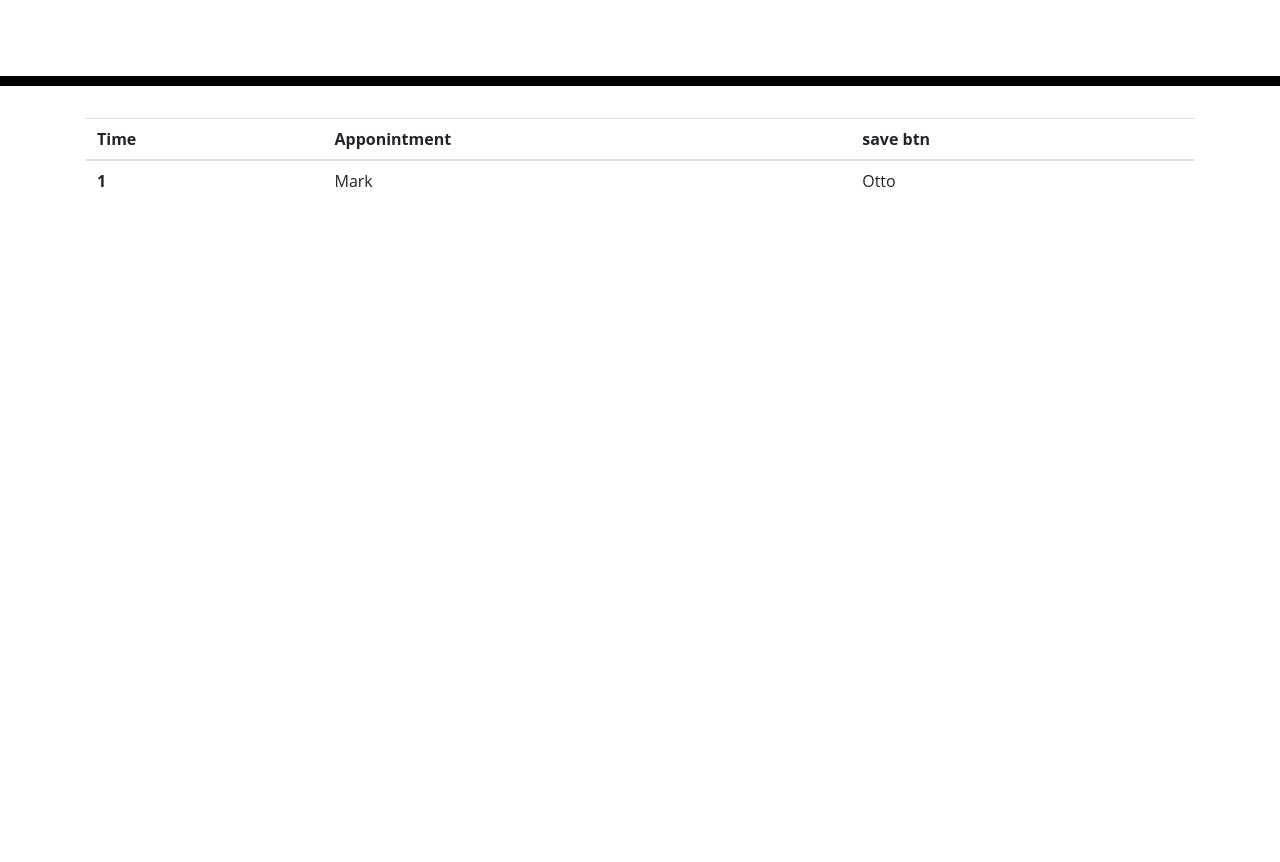
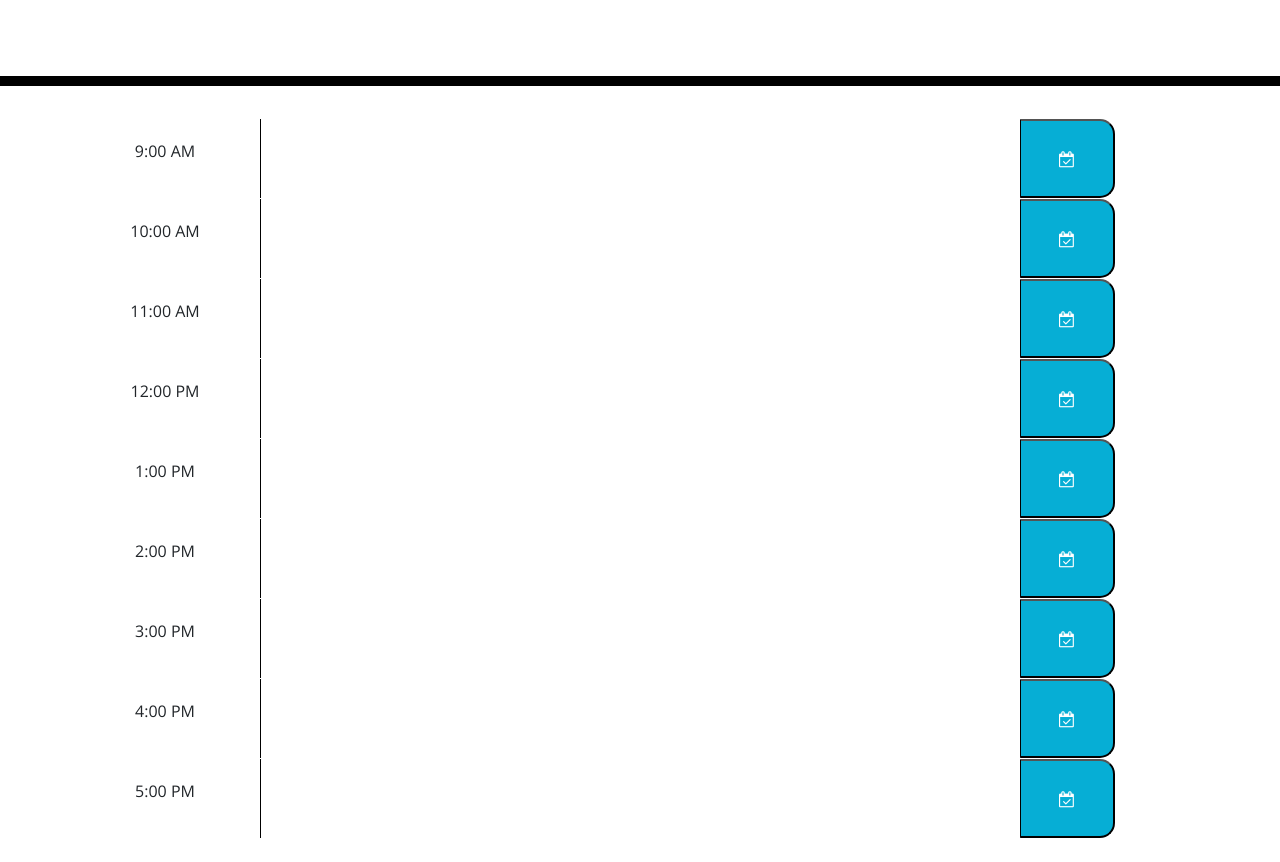
Before and after one commit to Gmechler/Calendar-App, a plain HTML site: page index.html in a window 1280 px wide. Shown: the part 182-1044 px from the top of the page. Before the commit the page ends 800 px from the top, so only its background shows below. Drawn offline with nearby package versions, Linux system fonts and the light colour scheme.

Commit message:
javascript hard coded in place

```diff
--- a/index.html
+++ b/index.html
@@ -16,6 +16,21 @@
       integrity="sha384-ggOyR0iXCbMQv3Xipma34MD+dH/1fQ784/j6cY/iJTQUOhcWr7x9JvoRxT2MZw1T"
       crossorigin="anonymous"
     />
+    <link
+    rel="stylesheet"
+    href="https://use.fontawesome.com/releases/v5.8.1/css/all.css"
+    integrity="sha384-50oBUHEmvpQ+1lW4y57PTFmhCaXp0ML5d60M1M7uH2+nqUivzIebhndOJK28anvf"
+    crossorigin="anonymous"
+  />
+  <link
+  rel="stylesheet"
+  href="https://cdnjs.cloudflare.com/ajax/libs/font-awesome/4.7.0/css/font-awesome.min.css"
+  />
+  <link
+      href="https://fonts.googleapis.com/css?family=Open+Sans&display=swap"
+      rel="stylesheet"
+    />
+
     <link rel="stylesheet" href="style.css" type="text/css" />
   </head>
   <body>
@@ -26,23 +41,53 @@
         <p id="currentDay" class="lead"></p>
       </header>
     </header>
-    <div class="container">
-      <table class="table">
-        <thead>
-          <tr>
-            <th scope="col">Time</th>
-            <th scope="col">Apponintment</th>
-            <th scope="col">save btn</th>
-          </tr>
-        </thead>
-        <tbody>
-          <tr>
-            <th scope="row">1</th>
-            <td>Mark</td>
-            <td>Otto</td>
-          </tr>
-        </tbody>
-      </table>
+
+    <div class="container mb-4">
+      <div class="row">
+        <div class="col-2 mt-4 time-block">9:00 AM</div>
+        <textarea class="col-8 first entertext e9"></textarea>
+        <button class="col-1 saveBtn fa fa-calendar-check-o b9"></button>
+      </div>
+      <div class="row">
+        <div class="col-2 mt-4 time-block">10:00 AM</div>
+        <textarea class="col-8 e10"></textarea>
+        <button class="col-1 saveBtn fa fa-calendar-check-o b10"></button>
+      </div>
+      <div class="row">
+        <div class="col-2 mt-4 time-block">11:00 AM</div>
+        <textarea class="col-8 e11"></textarea>
+        <button class="col-1 saveBtn fa fa-calendar-check-o b11"></button>
+      </div>
+      <div class="row">
+        <div class="col-2 mt-4 time-block">12:00 PM</div>
+        <textarea class="col-8 e12"></textarea>
+        <button class="col-1 saveBtn fa fa-calendar-check-o b12"></button>
+      </div>
+      <div class="row">
+        <div class="col-2 mt-4 time-block">1:00 PM</div>
+        <textarea class="col-8 e1"></textarea>
+        <button class="col-1 saveBtn fa fa-calendar-check-o b1"></button>
+      </div>
+      <div class="row">
+        <div class="col-2 mt-4 time-block">2:00 PM</div>
+        <textarea class="col-8 e2"></textarea>
+        <button class="col-1 saveBtn fa fa-calendar-check-o b2"></button>
+      </div>
+      <div class="row">
+        <div class="col-2 mt-4 time-block">3:00 PM</div>
+        <textarea class="col-8 e3"></textarea>
+        <button class="col-1 saveBtn fa fa-calendar-check-o b3"></button>
+      </div>
+      <div class="row">
+        <div class="col-2 mt-4 time-block">4:00 PM</div>
+        <textarea class="col-8 e4"></textarea>
+        <button class="col-1 saveBtn fa fa-calendar-check-o b4"></button>
+      </div>
+      <div class="row">
+        <div class="col-2 mt-4 time-block">5:00 PM</div>
+        <textarea class="col-8 e5"></textarea>
+        <button class="col-1 saveBtn fa fa-calendar-check-o b5"></button>
+      </div>
     </div>
 
     <!-- Optional JavaScript -->
@@ -63,10 +108,6 @@
       crossorigin="anonymous"
     ></script>
     <script src="lib/moment/moment.min.js"></script>
-    <script>
-      console.log(moment());
-      // moment().format();
-    </script>
     <script src="script.js"></script>
   </body>
 </html>
--- a/script.js
+++ b/script.js
@@ -1,9 +1,19 @@
-$(document).ready(function){
+$(document).ready(function() {
+  // current date a nd time
+  let m = moment();
+  // create from ISO
+  console.log(m);
+  //   dynamicaly create new calander rows//
 
-    JSON.stringify({
-        postDate : moment()
-    });
-}
+  var newRow = $("<div>");
+  var hrCol = $("<div>").text("col1");
+  var aptCol = $("<div>").text("col2");
+  var saveCol = $("<div>").text("col3");
 
+  newRow.append(hrCol, aptCol, saveCol);
+  $("#calRow").append(newRow);
 
-// figure out how to pull out parts of the moment.js year, hr,
+  newRow.attr("class", "bg-success");
+});
+
+// figure out how to pull out parts of the moment.js year, "hr",
```
Also changed, not shown: images/save-icon.jpg (added).
